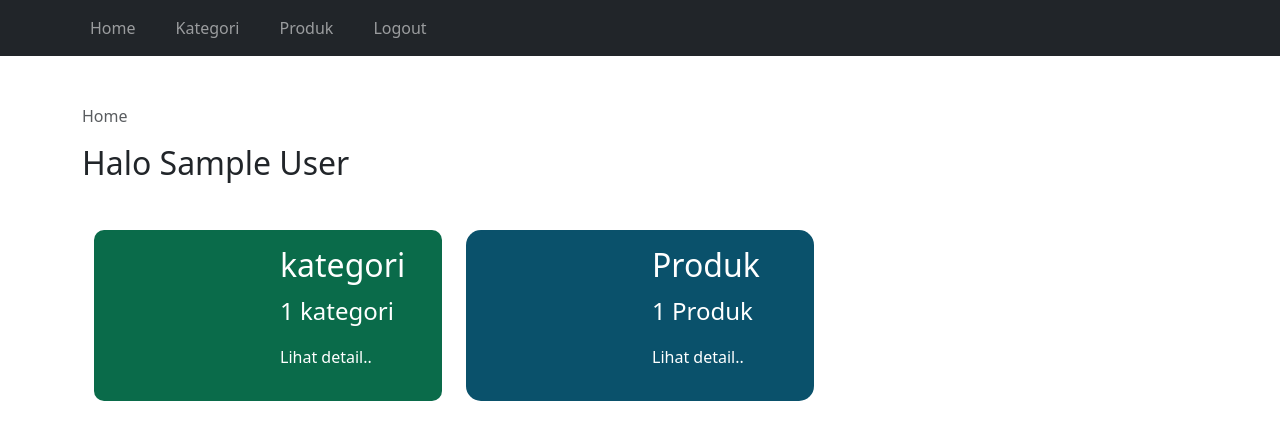
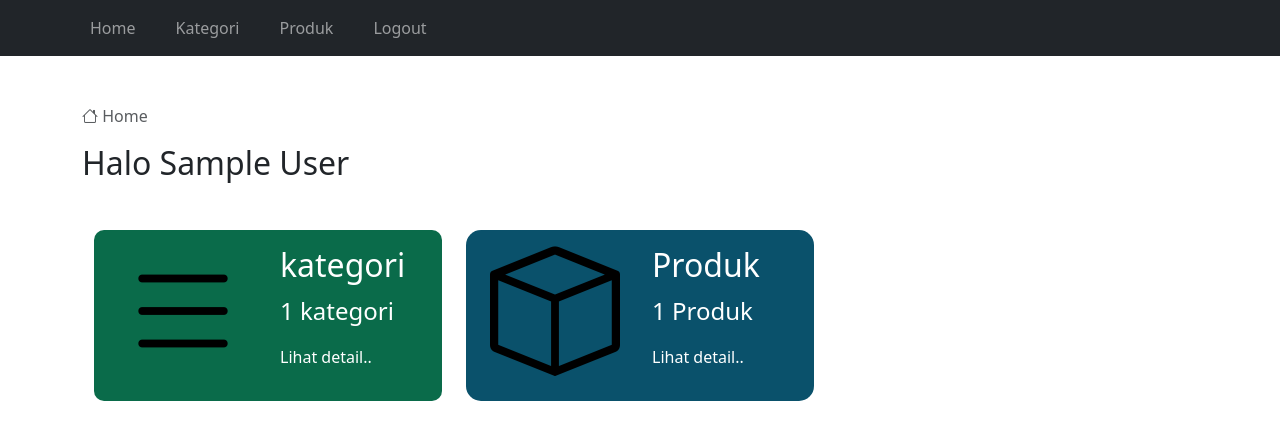
Before and after one commit to day070/toko, a PHP site: page /admin in a window 1280 px wide. Shown: the top 440 px of the page. Run offline with PHP 8.4, Linux system fonts and the light colour scheme; the visitor is signed in with stand-in values (Sample User, id 1); tables that the repository leaves empty or names only in its code hold one stand-in row (values such as "Sample post"); some libraries are stand-ins or nearby versions.

Commit message:
Update index.php

```diff
--- a/admin/index.php
+++ b/admin/index.php
@@ -10,29 +10,35 @@ $jumlahProduk = mysqli_num_rows($queryProduk);
 ?>
 <!DOCTYPE html>
 <html lang="en">
+
 <head>
     <meta charset="UTF-8">
     <meta name="viewport" content="width=device-width, initial-scale=1.0">
     <title>Home</title>
-    <link rel="stylesheet" href="../bootstrap/css/bootstrap.min.css">
-    <link rel="stylesheet" href="../fontawesome/css/fontawesome.min.css">
+    <link rel="stylesheet" href="https://cdn.jsdelivr.net/npm/bootstrap@5.3.2/dist/css/bootstrap.min.css">
+    <link rel="stylesheet" href="https://cdn.jsdelivr.net/npm/bootstrap-icons@1.11.2/font/bootstrap-icons.min.css">
+
 </head>
 <style>
-    .kotak{
-        border:solid;
+    .kotak {
+        border: solid;
     }
-    .summary-kategori{
+
+    .summary-kategori {
         background-color: #0a6b4a;
-        border-radius:10px;
+        border-radius: 10px;
     }
-    .summary-produk{
+
+    .summary-produk {
         background-color: #0a516b;
-        border-radius:15px;
+        border-radius: 15px;
     }
-    .no-decoration{
-        text-decoration:none;
+
+    .no-decoration {
+        text-decoration: none;
     }
 </style>
+
 <body>
     <!-- mengambil navbar dari (navbar.php) -->
     <?php require "navbar.php"; ?>
@@ -41,12 +47,14 @@ $jumlahProduk = mysqli_num_rows($queryProduk);
         <nav aria-label="breadcrumb">
             <ol class="breadcrumb">
                 <li class="breadcrumb-item active" aria-current="page">
-        <i class="fas fa-home"></i> Home
+                    <i class="bi bi-house"></i> Home
                 </li>
             </ol>
         </nav>
         <!-- menampilakan nama username dengan mengambil data di session -->
-    <h2>Halo <?php echo $_SESSION['nama']; ?></h2>
+        <h2>Halo
+            <?php echo $_SESSION['nama']; ?>
+        </h2>
         <!-- membuat kolom untuk dashboard -->
         <div class="container mt-5">
             <div class="row">
@@ -54,11 +62,14 @@ $jumlahProduk = mysqli_num_rows($queryProduk);
                     <div class="summary-kategori p-3">
                         <div class="row">
                             <div class="col-6">
-                    <i class="fas fa-align-justify fa-7x text-black-50"></i>
+                                <i class="bi bi-list text-black"
+                                    style="font-size: 130px;display: flex;justify-content: center; "></i>
                             </div>
                             <div class="col-6 text-white">
                                 <h3 class="fs-2">kategori</h3>
-                        <p class="fs-4"><?php echo $jumlahKategori; ?> kategori</p>
+                                <p class="fs-4">
+                                    <?php echo $jumlahKategori; ?> kategori
+                                </p>
                                 <p><a href="kategori.php" class="text-white no-decoration">Lihat detail..</a></p>
                             </div>
                         </div>
@@ -68,11 +79,14 @@ $jumlahProduk = mysqli_num_rows($queryProduk);
                     <div class="summary-produk p-3">
                         <div class="row">
                             <div class="col-6">
-                        <i class="fas fa-box fa-7x text-black-50"></i>
+                                <i class="bi bi-box text-black"
+                                    style="font-size: 130px;display: flex;justify-content: center; "></i>
                             </div>
                             <div class="col-6 text-white">
                                 <h3 class="fs-2">Produk</h3>
-                            <p class="fs-4"><?php echo $jumlahProduk; ?> Produk </p>
+                                <p class="fs-4">
+                                    <?php echo $jumlahProduk; ?> Produk
+                                </p>
                                 <p><a href="produk.php" class="text-white no-decoration">Lihat detail..</a></p>
                             </div>
                         </div>
@@ -81,7 +95,7 @@ $jumlahProduk = mysqli_num_rows($queryProduk);
             </div>
         </div>
     </div>
-<script src="../bootstrap/js/bootstrap.bundle.min.js"></script>
-<script src="../fontawesome/js/all.min.js"></script>
+    <script src="https://cdn.jsdelivr.net/npm/bootstrap@5.3.2/dist/js/bootstrap.bundle.min.js"></script>
 </body>
+
 </html>
```
Lines whose indentation alone changed are shown as unchanged.
